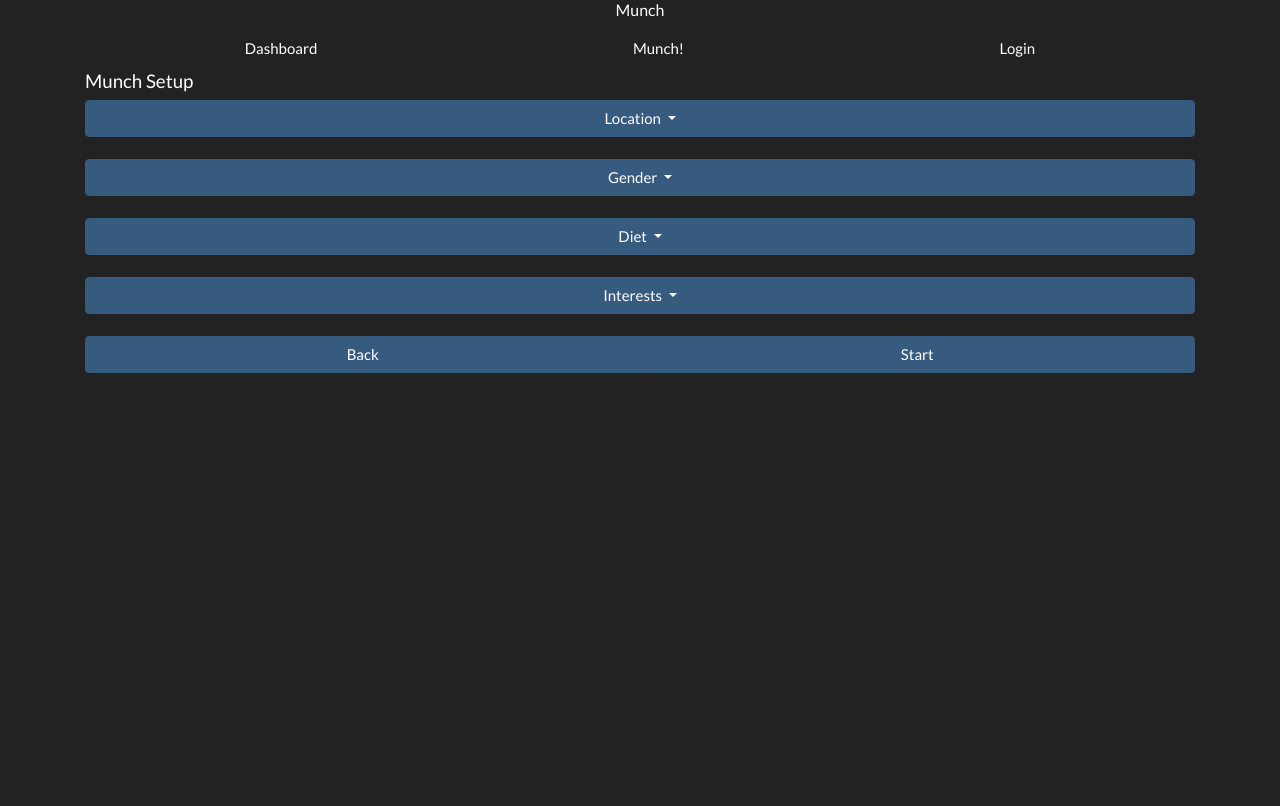
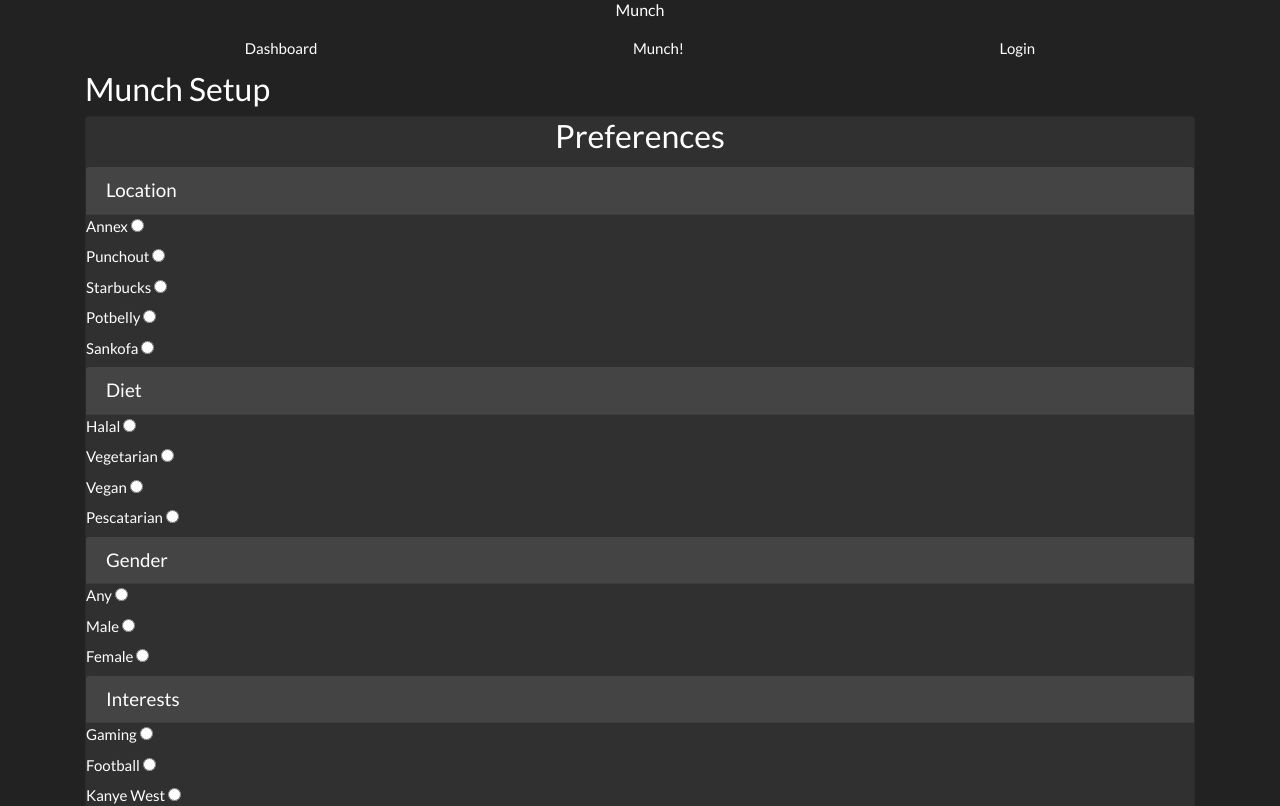
Before and after one commit to mkhsharif/munch, an Angular app: page /munch-setup in a window 1280 px wide. Shown: the top 806 px of the page. Built offline with nearby package versions, Linux system fonts and the light colour scheme.

Commit message:
reworked query for single select and fixed parent-child data passing

```diff
--- a/src/app/app.module.ts
+++ b/src/app/app.module.ts
@@ -8,7 +8,7 @@ import { UserListComponent } from './user/user-list/user-list.component';
 import { RegisterComponent } from './user/register/register.component';
 import { LoginComponent } from './user/login/login.component';
 import { AppRoutingModule } from './app-routing.module';
-import { PreferenceDetailComponent } from './munch/munch-query/preferences/preference-detail/preference-detail.component';
+import { PreferenceDetailComponent } from './munch/munch-query/preferences/preference-list/preference-detail/preference-detail.component';
 import { PreferenceListComponent } from './munch/munch-query/preferences/preference-list/preference-list.component';
 import { DashboardComponent } from './dashboard/dashboard.component';
 import { MunchLiveComponent } from './munch/munch-session/munch-live/munch-live.component';
--- a/src/app/munch/munch-query/munch-query.component.html
+++ b/src/app/munch/munch-query/munch-query.component.html
@@ -1,5 +1,8 @@
-<h5>Munch Setup</h5>
-<app-preference-list [(query)]="query"></app-preference-list>
+<h3>Munch Setup</h3>
+<app-preference-list
+  [query]="query"
+  (queryChange)="handleQueryUpdated($event)">
+</app-preference-list>
 <div class="btn-group d-flex" role="group">
   <a routerLink="/dashboard" class="btn btn-primary w-100" role="button">Back</a>
   <a routerLink="/munch-session-live" class="btn btn-primary w-100" role="button">Start</a>
--- a/src/app/munch/munch-query/munch-query.component.ts
+++ b/src/app/munch/munch-query/munch-query.component.ts
@@ -1,7 +1,5 @@
 import { Component, OnInit } from '@angular/core';
 import {Query} from './query';
-import {DIETPREFERENCE, GENDERPREFERENCE, INTERESTSPREFERENCE, LOCATIONPREFERENCE} from './preferences/preference-list';
-import {User} from '../../user/user';
 
 @Component({
   selector: 'app-munch-query',
@@ -23,5 +21,12 @@ export class MunchQueryComponent implements OnInit {
   ngOnInit() {
   }
 
+  handleQueryUpdated(query: Query) {
+    this.query.locationPreference = query.locationPreference;
+    this.query.dietPreference = query.dietPreference;
+    this.query.genderPreference = query.genderPreference;
+    this.query.interestsPreference = query.interestsPreference;
+    console.log(query);
+  }
   submitQuery () {}
 }
--- a/src/app/munch/munch-query/preferences/preference-detail/preference-detail.component.html
+++ /dev/null
@@ -1,13 +0,0 @@
-<div *ngIf="preference">
-  <h2>{{ preference.name }} Details</h2>
-  <form #form="ngForm">
-    <fieldset>
-    <div *ngFor="let choice of preference.options">
-      <label class="checkbox-container">{{choice}}
-      <input name=choice type="checkbox"/>
-        <span class="checkmark"></span>
-      </label>
-    </div>
-    </fieldset>
-  </form>
-</div>
--- a/src/app/munch/munch-query/preferences/preference-detail/preference-detail.component.ts
+++ /dev/null
@@ -1,18 +0,0 @@
-import { Component, OnInit, Input } from '@angular/core';
-import { Preference} from '../preference';
-
-@Component({
-  selector: 'app-preference-detail',
-  templateUrl: './preference-detail.component.html',
-  styleUrls: ['./preference-detail.component.css']
-})
-
-export class PreferenceDetailComponent implements OnInit {
-  @Input() preference: Preference;
-
-  constructor() { }
-
-  ngOnInit() {
-  }
-
-}
--- a/src/app/munch/munch-query/preferences/preference-list.ts
+++ b/src/app/munch/munch-query/preferences/preference-list.ts
@@ -2,28 +2,20 @@ import {DIETLIST, GENDERLIST, INTERESTSLIST, LOCATIONLIST, Preference} from './p
 
 export const DIETPREFERENCE: Preference = {
   name: 'Gender',
-  options: GENDERLIST,
-  choices: [],
-  multi: false
+  options: GENDERLIST
 };
 
 export const GENDERPREFERENCE: Preference = {
   name: 'Diet',
-  options: DIETLIST,
-  choices: [],
-  multi: true
+  options: DIETLIST
 };
 
 export const LOCATIONPREFERENCE: Preference = {
   name: 'Location',
-  options: LOCATIONLIST,
-  choices: [],
-  multi: true
+  options: LOCATIONLIST
 };
 
 export const INTERESTSPREFERENCE: Preference = {
   name: 'Interests',
-  options: INTERESTSLIST,
-  choices: [],
-  multi: true,
+  options: INTERESTSLIST
 };
--- /dev/null
+++ b/src/app/munch/munch-query/preferences/preference-list/preference-detail/preference-detail.component.html
@@ -0,0 +1,9 @@
+<div class="card-block">
+  <h5 class="card-header">{{preference.name}}</h5>
+  <div class="list-group list-group-flush" *ngFor="let option of preference.options">
+    <label>{{option}}
+    <input name="radio" type="radio" [value]="option"
+           (change)="onSelectOption(option)">
+    </label>
+  </div>
+</div>
--- /dev/null
+++ b/src/app/munch/munch-query/preferences/preference-list/preference-detail/preference-detail.component.ts
@@ -0,0 +1,23 @@
+import {Component, OnInit, Input, Output, EventEmitter} from '@angular/core';
+import { Preference} from '../../preference';
+
+@Component({
+  selector: 'app-preference-detail',
+  templateUrl: './preference-detail.component.html',
+  styleUrls: ['./preference-detail.component.css']
+})
+
+export class PreferenceDetailComponent implements OnInit {
+  @Input() preference: Preference;
+  @Output() optionUpdated: EventEmitter<string> = new EventEmitter();
+  selectedOption: string;
+
+  constructor() { }
+
+  ngOnInit() { }
+
+  onSelectOption(option: string): void {
+    this.selectedOption = option;
+    this.optionUpdated.emit(this.selectedOption);
+  }
+}
--- a/src/app/munch/munch-query/preferences/preference-list/preference-list.component.html
+++ b/src/app/munch/munch-query/preferences/preference-list/preference-list.component.html
@@ -1,77 +1,19 @@
-<!--suppress XmlDuplicatedId -->
-<div *ngIf="query">
-  <form #f="ngForm" name="form" novalidate
-        (ngSubmit)="f.form.valid && submitQuery()">
-    <fieldset>
-      <button type="button" class="btn btn-primary btn-block dropdown-toggle"
-              data-toggle="collapse" data-target="#location" aria-pressed="false">
-        Location
-      </button>
-      <br/>
-      <div id="location" class="collapse">
-        <div *ngFor="let option of query.locationPreference.options" class="form-check">
-            <label class="form-check-label" for={{option}}>
-            <input type="radio" class="form-check-input" id={{option}} required name="{{option}}"
-                   [checked]="query.locationPreference.choices.includes(option)"
-                   (click)="toggleChoice(query.locationPreference, option)">
-              {{option}}
-            </label>
-        </div>
-      </div>
-    </fieldset>
-
-    <fieldset>
-      <button type="button" class="btn btn-primary btn-block dropdown-toggle"
-              data-toggle="collapse" data-target="#gender" aria-pressed="false">
-        Gender
-      </button>
-      <br/>
-      <div id="gender" class="collapse">
-        <div *ngFor="let option of query.genderPreference.options" class="form-check">
-          <label class="form-check-label" for={{option}}>
-            <input type="radio" class="form-check-input" id={{option}} required name="{{option}}"
-                   [checked]="query.genderPreference.choices.includes(option)"
-                   (click)="toggleChoice(query.genderPreference, option)">
-            {{option}}
-          </label>
-        </div>
-      </div>
-    </fieldset>
-
-    <fieldset>
-      <button type="button" class="btn btn-primary btn-block dropdown-toggle"
-              data-toggle="collapse" data-target="#diet" aria-pressed="false">
-        Diet
-      </button>
-      <br/>
-      <div id="diet" class="collapse">
-        <div *ngFor="let option of query.dietPreference.options" class="form-check">
-          <label class="form-check-label" for={{option}}>
-            <input type="radio" class="form-check-input" id={{option}} required name="{{option}}"
-                   [checked]="query.dietPreference.choices.includes(option)"
-                   (click)="toggleChoice(query.dietPreference, option)">
-            {{option}}
-          </label>
-        </div>
-      </div>
-    </fieldset>
-
-    <fieldset>
-      <button type="button" class="btn btn-primary btn-block dropdown-toggle"
-              data-toggle="collapse" data-target="#interests" aria-pressed="false">
-        Interests
-      </button>
-      <br/>
-      <div id="interests" class="collapse">
-        <div *ngFor="let option of query.interestsPreference.options" class="form-check">
-          <label class="form-check-label" for={{option}}>
-            <input type="radio" class="form-check-input" id={{option}} required name="{{option}}"
-                   [checked]="query.interestsPreference.choices.includes(option)"
-                   (click)="toggleChoice(query.interestsPreference, option)">
-            {{option}}
-          </label>
-        </div>
-      </div>
-    </fieldset>
-  </form>
+<div class="card">
+  <h3 class="card-title text-center">Preferences</h3>
+  <app-preference-detail
+    [preference]="locationPreference"
+    (optionUpdated)="handleOptionUpdated($event, locationPreference)">
+  </app-preference-detail>
+  <app-preference-detail
+    [preference]="genderPreference"
+    (optionUpdated)="handleOptionUpdated($event, genderPreference)">
+  </app-preference-detail>
+  <app-preference-detail
+    [preference]="dietPreference"
+    (optionUpdated)="handleOptionUpdated($event, dietPreference)">
+  </app-preference-detail>
+  <app-preference-detail
+    [preference]="interestsPreference"
+    (optionUpdated)="handleOptionUpdated($event, interestsPreference)">
+  </app-preference-detail>
 </div>
--- a/src/app/munch/munch-query/preferences/preference-list/preference-list.component.ts
+++ b/src/app/munch/munch-query/preferences/preference-list/preference-list.component.ts
@@ -1,6 +1,7 @@
 import {Component, EventEmitter, Input, OnInit, Output} from '@angular/core';
 import {Preference} from '../preference';
 import {Query} from '../../query';
+import {DIETPREFERENCE, GENDERPREFERENCE, INTERESTSPREFERENCE, LOCATIONPREFERENCE} from '../preference-list';
 
 @Component({
   selector: 'app-preference-list',
@@ -10,33 +11,27 @@ import {Query} from '../../query';
 export class PreferenceListComponent implements OnInit {
   @Input() query: Query;
   @Output() queryChange: EventEmitter<Query> = new EventEmitter<Query>();
-  selectedPreference: Preference;
+  locationPreference = LOCATIONPREFERENCE;
+  genderPreference = GENDERPREFERENCE;
+  dietPreference = DIETPREFERENCE;
+  interestsPreference = INTERESTSPREFERENCE;
 
-  toggleChoice(preference: Preference, option: string): void {
-    if (this.query) {
-      const index: number = preference.choices.indexOf(option);
-      if (index !== -1) {
-        preference.choices.splice(index, 1);
-      } else {
-        preference.choices.push(option);
-      }
+  handleOptionUpdated(option: string, preference: Preference) {
+    console.log(option);
+    if (preference.name === this.locationPreference.name) {
+      this.query.locationPreference = option;
+    } else if (preference.name === this.genderPreference.name) {
+      this.query.genderPreference = option;
+    } else if (preference.name === this.dietPreference.name) {
+      this.query.dietPreference = option;
+    } else if (preference.name === this.interestsPreference.name) {
+      this.query.interestsPreference = option;
     }
+    this.queryChange.emit(this.query);
   }
-
-  // make toggle for each preference
-
   constructor() { }
 
   ngOnInit() {
   }
-  onSelect(preference: Preference): void {
-    if (this.selectedPreference === preference) {
-      this.selectedPreference = null;
-    } else {
-      this.selectedPreference = preference;
-    }
-  }
-
-
 
 }
--- a/src/app/munch/munch-query/preferences/preference.ts
+++ b/src/app/munch/munch-query/preferences/preference.ts
@@ -35,6 +35,4 @@ export class Preference {
   _id?: string;
   name: string;
   options: string[];
-  choices: string[];
-  multi: boolean;
 }
```
Also changed, not shown: src/app/munch/munch-query/preferences/preference-list/preference-detail/preference-detail.component.css (added), 1 other file (tests, documents, lock files or other folders).
